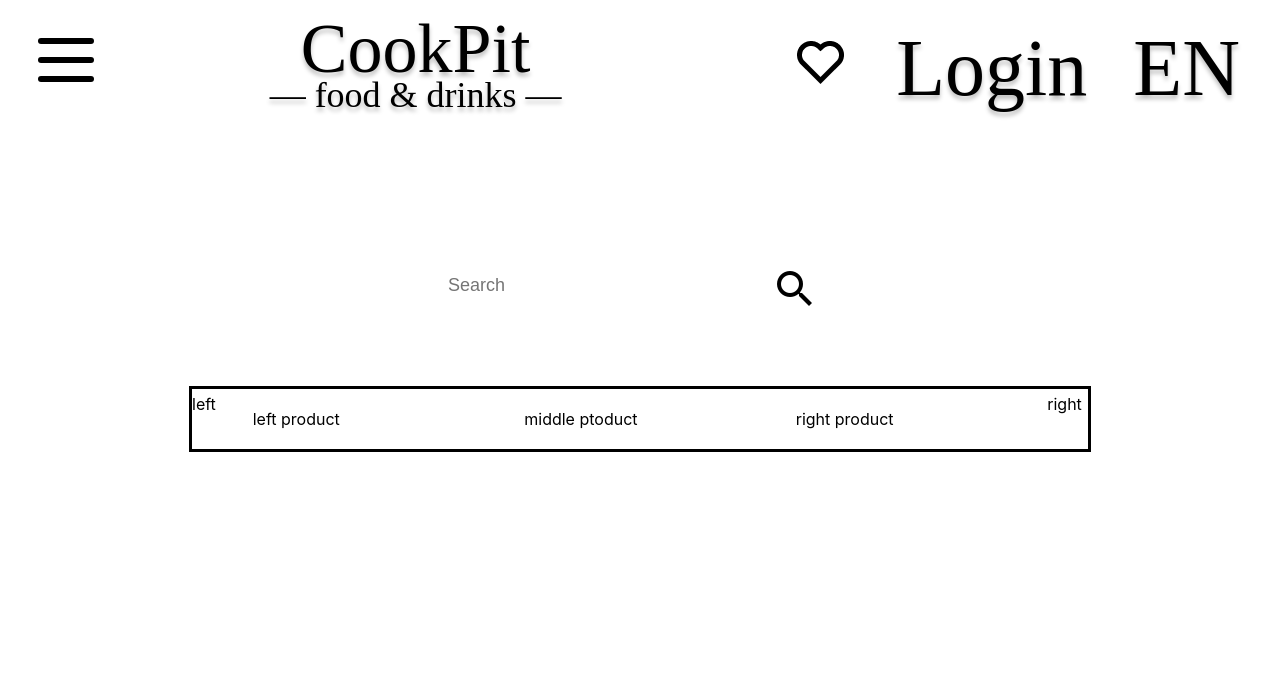
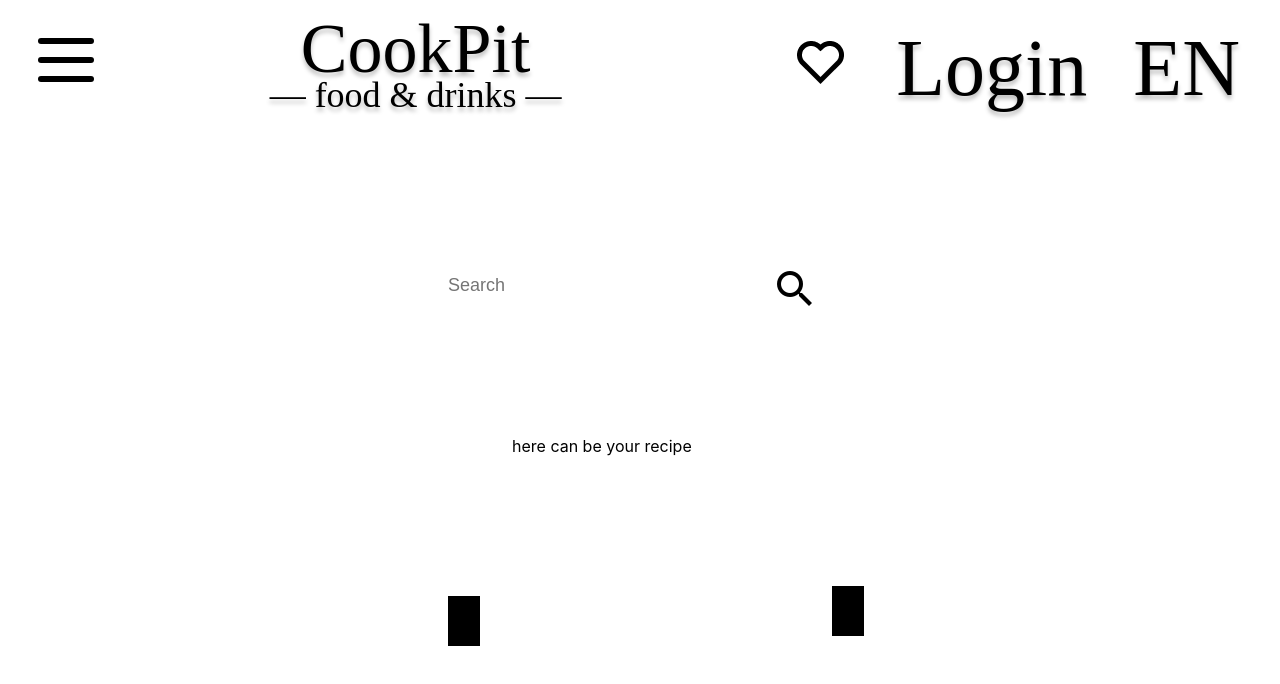
Before and after one commit to SE-TINF22B6/CookPit, a React (Create React App) app in the folder frontend/: page / in a window 1280 px wide. Shown: the top 684 px of the page. Built offline with nearby package versions, Linux system fonts and the light colour scheme; a web font is replaced by a local one.

Commit message:
Revert "Added basic placeholders for the favorites "

```diff
--- a/frontend/src/components/SearchSite/SearchSite.css
+++ b/frontend/src/components/SearchSite/SearchSite.css
@@ -36,82 +36,31 @@
     top: 5px;;
 }
 #mainArea{
-    width: 70%;
-    height: 40%;
-    justify-content: center;
-    align-items: center;
+    width: 50%;
+    height: 700px;
     margin: auto;
-    position: relative;
-    border-style: solid;
-    border-color: rgb(0, 0, 0);
-    display: flex;
 }
-
-/*#mainArea div{
-    align-items: center;
-    margin: 20px;
-    width: 100%;
-}*/
-
-#products{
-    width: 100%;
-    height: 100%;
-    margin: auto;
-    position: relative;
-    border-style: none;
-    border-color: rgb(0, 0, 0);
-    display: flex;
-}
-
-#products div{
-    align-items: center;
-    margin: 20px;
-    width: 100%;
-}
-
-#left{
-    width: 20%;
-    top: 25%;
-    height: 50%;
-    background-color: white;
-    position: relative;
-    border-radius: 10px;
-}
-
-#middle{
-    width: 20%;
-    top: 25%;
-    height: 50%;
+#placeholder{
+    width: 40%;
+    height: 500px;
     background-color: white;
     position: relative;
     margin: auto;
-    border-radius: 10px;
 
 }
-
-#right{
-    width: 20%;
-    top: 25%;
-    height: 50%;
-    background-color: white;
-    position: relative;
-    margin: auto;
-    border-radius: 10px;
-}
-
 #arrowLeft{
-    float: left;
-    top: 50%;
+    top: 30%;
+    left: 20%;
     width: 5%;
     height: 50px;
-    background-color: rgb(255, 255, 255);
+    background-color: black;
     position: relative;
 }
 #arrowRight{
-    float: right;
-    top: 50%;
+    top: -50%;
+    left: 80%;
     width: 5%;
     height: 50px;
-    background-color: rgb(255, 255, 255);
+    background-color: black;
     position: relative;
 }
--- a/frontend/src/components/SearchSite/SearchSite.tsx
+++ b/frontend/src/components/SearchSite/SearchSite.tsx
@@ -29,24 +29,9 @@
 <br />
 <br />
 <div id='mainArea'>
-<div id='arrowLeft'>left</div>
-
-<div id='products'>
-
-<div id='left' >
-    left product
-    <img src="" alt="" />
-</div>
-
-
-<div id='middle' > middle ptoduct</div>
-
-
-<div id='right' > right product </div>
-
-</div>
-
-<div id='arrowRight'>right </div>
+<div id='arrowLeft'></div>
+<div id='placeholder' > here can be your recipe</div>
+<div id='arrowRight'>Hi</div>
 </div>
 </body>
   )}
```
